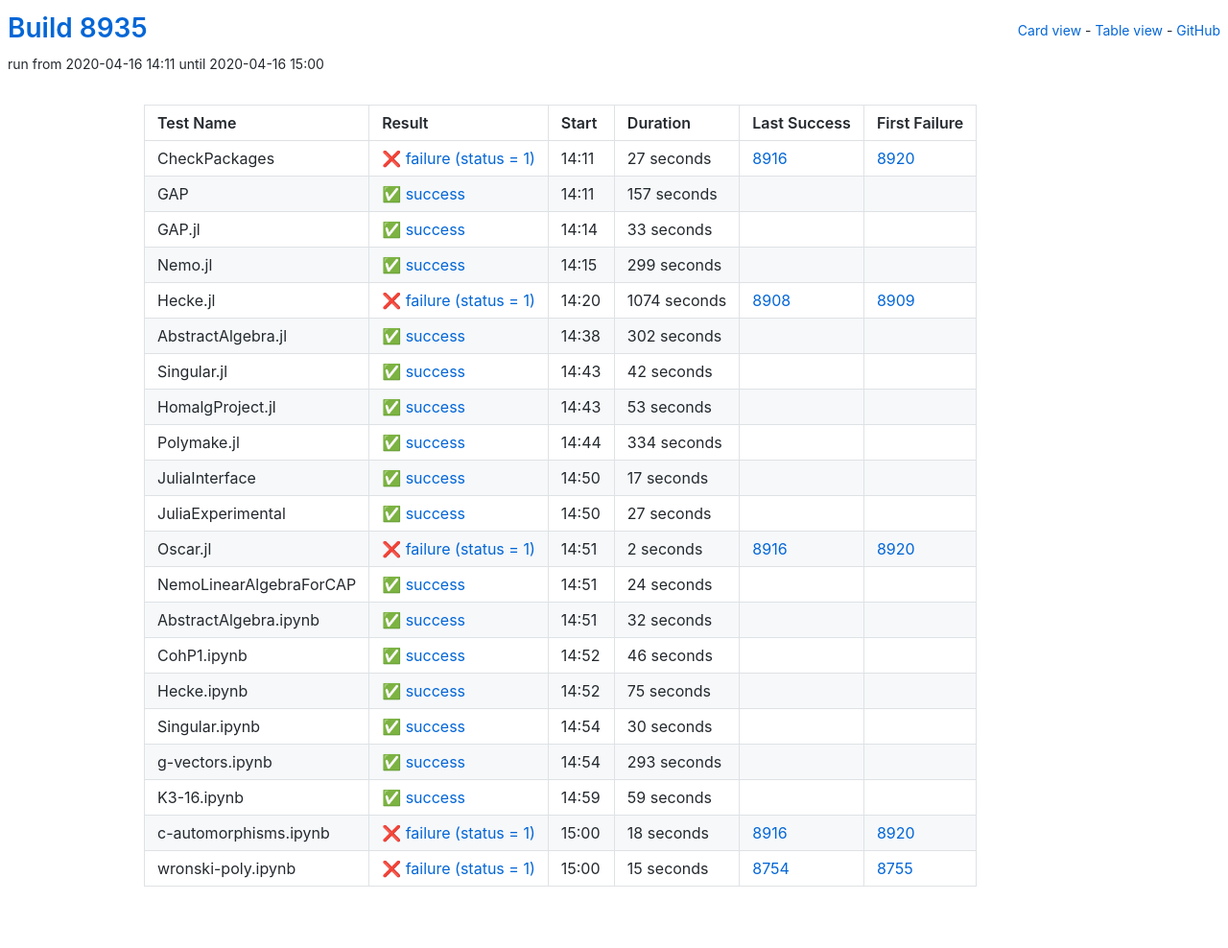
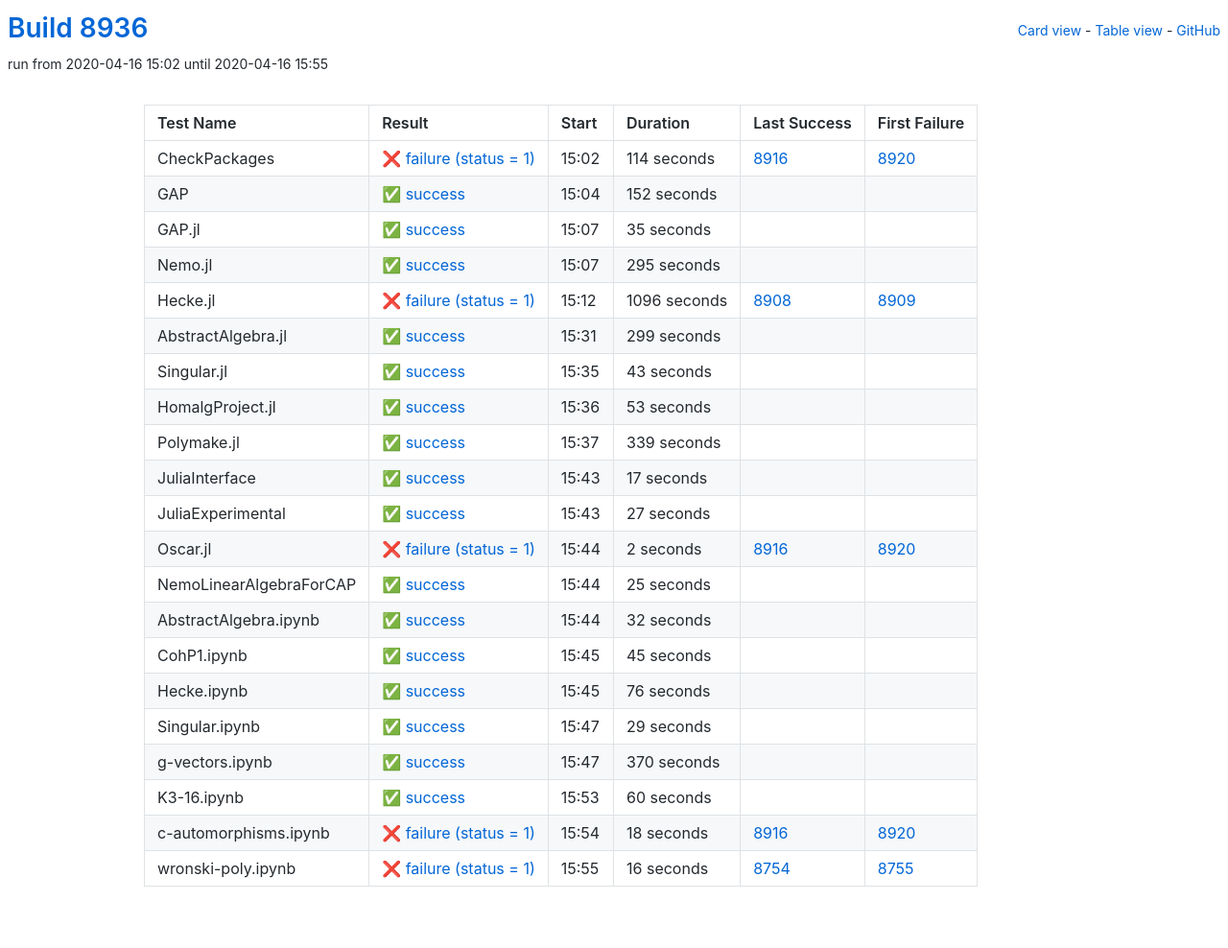
Before and after one commit to oscar-system/oscar-ci-status, a Jekyll site: the page built from table.html, in a window 1280 px wide. Shown: the whole page at 96% size. Built offline with Jekyll 4.4.1, drawn with Linux system fonts in a browser that asks for light colours.

Commit message:
Build 8936

```diff
--- a/_data/ci.yml
+++ b/_data/ci.yml
@@ -1,82 +1,82 @@
-build: 8935
-build_url: https://oscarci.mathematik.uni-kl.de/job/oscar/8935/
+build: 8936
+build_url: https://oscarci.mathematik.uni-kl.de/job/oscar/8936/
 job: oscar
 tests:
-- duration: 27
+- duration: 114
   exitcode: 1
   first_failure: 8920
   first_failure_url: https://oscarci.mathematik.uni-kl.de/job/oscar/8920/
   last_success: 8916
   last_success_url: https://oscarci.mathematik.uni-kl.de/job/oscar/8916/
-  log: https://oscarci.mathematik.uni-kl.de/job/oscar/8935/artifact/logs/build-8935/CheckPackages.log
+  log: https://oscarci.mathematik.uni-kl.de/job/oscar/8936/artifact/logs/build-8936/CheckPackages.log
   name: CheckPackages
-  start: 2020-04-16 14:11
+  start: 2020-04-16 15:02
   status: failure
   success: false
-- duration: 157
+- duration: 152
   exitcode: 0
   first_failure: false
   first_failure_url: null
   last_success: false
   last_success_url: null
-  log: https://oscarci.mathematik.uni-kl.de/job/oscar/8935/artifact/logs/build-8935/GAP.log
+  log: https://oscarci.mathematik.uni-kl.de/job/oscar/8936/artifact/logs/build-8936/GAP.log
   name: GAP
-  start: 2020-04-16 14:11
+  start: 2020-04-16 15:04
   status: success
   success: true
-- duration: 33
+- duration: 35
   exitcode: 0
   first_failure: false
   first_failure_url: null
   last_success: false
   last_success_url: null
-  log: https://oscarci.mathematik.uni-kl.de/job/oscar/8935/artifact/logs/build-8935/GAP.jl.log
+  log: https://oscarci.mathematik.uni-kl.de/job/oscar/8936/artifact/logs/build-8936/GAP.jl.log
   name: GAP.jl
-  start: 2020-04-16 14:14
+  start: 2020-04-16 15:07
   status: success
   success: true
+- duration: 295
+  exitcode: 0
+  first_failure: false
+  first_failure_url: null
+  last_success: false
+  last_success_url: null
+  log: https://oscarci.mathematik.uni-kl.de/job/oscar/8936/artifact/logs/build-8936/Nemo.jl.log
+  name: Nemo.jl
+  start: 2020-04-16 15:07
+  status: success
+  success: true
+- duration: 1096
+  exitcode: 1
+  first_failure: 8909
+  first_failure_url: https://oscarci.mathematik.uni-kl.de/job/oscar/8909/
+  last_success: 8908
+  last_success_url: https://oscarci.mathematik.uni-kl.de/job/oscar/8908/
+  log: https://oscarci.mathematik.uni-kl.de/job/oscar/8936/artifact/logs/build-8936/Hecke.jl.log
+  name: Hecke.jl
+  start: 2020-04-16 15:12
+  status: failure
+  success: false
 - duration: 299
   exitcode: 0
   first_failure: false
   first_failure_url: null
   last_success: false
   last_success_url: null
-  log: https://oscarci.mathematik.uni-kl.de/job/oscar/8935/artifact/logs/build-8935/Nemo.jl.log
-  name: Nemo.jl
-  start: 2020-04-16 14:15
+  log: https://oscarci.mathematik.uni-kl.de/job/oscar/8936/artifact/logs/build-8936/AbstractAlgebra.jl.log
+  name: AbstractAlgebra.jl
+  start: 2020-04-16 15:31
   status: success
   success: true
-- duration: 1074
-  exitcode: 1
-  first_failure: 8909
-  first_failure_url: https://oscarci.mathematik.uni-kl.de/job/oscar/8909/
-  last_success: 8908
-  last_success_url: https://oscarci.mathematik.uni-kl.de/job/oscar/8908/
-  log: https://oscarci.mathematik.uni-kl.de/job/oscar/8935/artifact/logs/build-8935/Hecke.jl.log
-  name: Hecke.jl
-  start: 2020-04-16 14:20
-  status: failure
-  success: false
-- duration: 302
+- duration: 43
   exitcode: 0
   first_failure: false
   first_failure_url: null
   last_success: false
   last_success_url: null
-  log: https://oscarci.mathematik.uni-kl.de/job/oscar/8935/artifact/logs/build-8935/AbstractAlgebra.jl.log
-  name: AbstractAlgebra.jl
-  start: 2020-04-16 14:38
-  status: success
-  success: true
-- duration: 42
-  exitcode: 0
-  first_failure: false
-  first_failure_url: null
-  last_success: false
-  last_success_url: null
-  log: https://oscarci.mathematik.uni-kl.de/job/oscar/8935/artifact/logs/build-8935/Singular.jl.log
+  log: https://oscarci.mathematik.uni-kl.de/job/oscar/8936/artifact/logs/build-8936/Singular.jl.log
   name: Singular.jl
-  start: 2020-04-16 14:43
+  start: 2020-04-16 15:35
   status: success
   success: true
 - duration: 53
@@ -85,20 +85,20 @@
   first_failure_url: null
   last_success: false
   last_success_url: null
-  log: https://oscarci.mathematik.uni-kl.de/job/oscar/8935/artifact/logs/build-8935/HomalgProject.jl.log
+  log: https://oscarci.mathematik.uni-kl.de/job/oscar/8936/artifact/logs/build-8936/HomalgProject.jl.log
   name: HomalgProject.jl
-  start: 2020-04-16 14:43
+  start: 2020-04-16 15:36
   status: success
   success: true
-- duration: 334
+- duration: 339
   exitcode: 0
   first_failure: false
   first_failure_url: null
   last_success: false
   last_success_url: null
-  log: https://oscarci.mathematik.uni-kl.de/job/oscar/8935/artifact/logs/build-8935/Polymake.jl.log
+  log: https://oscarci.mathematik.uni-kl.de/job/oscar/8936/artifact/logs/build-8936/Polymake.jl.log
   name: Polymake.jl
-  start: 2020-04-16 14:44
+  start: 2020-04-16 15:37
   status: success
   success: true
 - duration: 17
@@ -107,9 +107,9 @@
   first_failure_url: null
   last_success: false
   last_success_url: null
-  log: https://oscarci.mathematik.uni-kl.de/job/oscar/8935/artifact/logs/build-8935/JuliaInterface.log
+  log: https://oscarci.mathematik.uni-kl.de/job/oscar/8936/artifact/logs/build-8936/JuliaInterface.log
   name: JuliaInterface
-  start: 2020-04-16 14:50
+  start: 2020-04-16 15:43
   status: success
   success: true
 - duration: 27
@@ -118,9 +118,9 @@
   first_failure_url: null
   last_success: false
   last_success_url: null
-  log: https://oscarci.mathematik.uni-kl.de/job/oscar/8935/artifact/logs/build-8935/JuliaExperimental.log
+  log: https://oscarci.mathematik.uni-kl.de/job/oscar/8936/artifact/logs/build-8936/JuliaExperimental.log
   name: JuliaExperimental
-  start: 2020-04-16 14:50
+  start: 2020-04-16 15:43
   status: success
   success: true
 - duration: 2
@@ -129,20 +129,20 @@
   first_failure_url: https://oscarci.mathematik.uni-kl.de/job/oscar/8920/
   last_success: 8916
   last_success_url: https://oscarci.mathematik.uni-kl.de/job/oscar/8916/
-  log: https://oscarci.mathematik.uni-kl.de/job/oscar/8935/artifact/logs/build-8935/Oscar.jl.log
+  log: https://oscarci.mathematik.uni-kl.de/job/oscar/8936/artifact/logs/build-8936/Oscar.jl.log
   name: Oscar.jl
-  start: 2020-04-16 14:51
+  start: 2020-04-16 15:44
   status: failure
   success: false
-- duration: 24
+- duration: 25
   exitcode: 0
   first_failure: false
   first_failure_url: null
   last_success: false
   last_success_url: null
-  log: https://oscarci.mathematik.uni-kl.de/job/oscar/8935/artifact/logs/build-8935/NemoLinearAlgebraForCAP.log
+  log: https://oscarci.mathematik.uni-kl.de/job/oscar/8936/artifact/logs/build-8936/NemoLinearAlgebraForCAP.log
   name: NemoLinearAlgebraForCAP
-  start: 2020-04-16 14:51
+  start: 2020-04-16 15:44
   status: success
   success: true
 - duration: 32
@@ -151,64 +151,64 @@
   first_failure_url: null
   last_success: false
   last_success_url: null
-  log: https://oscarci.mathematik.uni-kl.de/job/oscar/8935/artifact/logs/build-8935/AbstractAlgebra.ipynb.log
+  log: https://oscarci.mathematik.uni-kl.de/job/oscar/8936/artifact/logs/build-8936/AbstractAlgebra.ipynb.log
   name: AbstractAlgebra.ipynb
-  start: 2020-04-16 14:51
+  start: 2020-04-16 15:44
   status: success
   success: true
-- duration: 46
+- duration: 45
   exitcode: 0
   first_failure: false
   first_failure_url: null
   last_success: false
   last_success_url: null
-  log: https://oscarci.mathematik.uni-kl.de/job/oscar/8935/artifact/logs/build-8935/CohP1.ipynb.log
+  log: https://oscarci.mathematik.uni-kl.de/job/oscar/8936/artifact/logs/build-8936/CohP1.ipynb.log
   name: CohP1.ipynb
-  start: 2020-04-16 14:52
+  start: 2020-04-16 15:45
   status: success
   success: true
-- duration: 75
+- duration: 76
   exitcode: 0
   first_failure: false
   first_failure_url: null
   last_success: false
   last_success_url: null
-  log: https://oscarci.mathematik.uni-kl.de/job/oscar/8935/artifact/logs/build-8935/Hecke.ipynb.log
+  log: https://oscarci.mathematik.uni-kl.de/job/oscar/8936/artifact/logs/build-8936/Hecke.ipynb.log
   name: Hecke.ipynb
-  start: 2020-04-16 14:52
+  start: 2020-04-16 15:45
   status: success
   success: true
-- duration: 30
+- duration: 29
   exitcode: 0
   first_failure: false
   first_failure_url: null
   last_success: false
   last_success_url: null
-  log: https://oscarci.mathematik.uni-kl.de/job/oscar/8935/artifact/logs/build-8935/Singular.ipynb.log
+  log: https://oscarci.mathematik.uni-kl.de/job/oscar/8936/artifact/logs/build-8936/Singular.ipynb.log
   name: Singular.ipynb
-  start: 2020-04-16 14:54
+  start: 2020-04-16 15:47
   status: success
   success: true
-- duration: 293
+- duration: 370
   exitcode: 0
   first_failure: false
   first_failure_url: null
   last_success: false
   last_success_url: null
-  log: https://oscarci.mathematik.uni-kl.de/job/oscar/8935/artifact/logs/build-8935/g-vectors.ipynb.log
+  log: https://oscarci.mathematik.uni-kl.de/job/oscar/8936/artifact/logs/build-8936/g-vectors.ipynb.log
   name: g-vectors.ipynb
-  start: 2020-04-16 14:54
+  start: 2020-04-16 15:47
   status: success
   success: true
-- duration: 59
+- duration: 60
   exitcode: 0
   first_failure: false
   first_failure_url: null
   last_success: false
   last_success_url: null
-  log: https://oscarci.mathematik.uni-kl.de/job/oscar/8935/artifact/logs/build-8935/K3-16.ipynb.log
+  log: https://oscarci.mathematik.uni-kl.de/job/oscar/8936/artifact/logs/build-8936/K3-16.ipynb.log
   name: K3-16.ipynb
-  start: 2020-04-16 14:59
+  start: 2020-04-16 15:53
   status: success
   success: true
 - duration: 18
@@ -217,19 +217,19 @@
   first_failure_url: https://oscarci.mathematik.uni-kl.de/job/oscar/8920/
   last_success: 8916
   last_success_url: https://oscarci.mathematik.uni-kl.de/job/oscar/8916/
-  log: https://oscarci.mathematik.uni-kl.de/job/oscar/8935/artifact/logs/build-8935/c-automorphisms.ipynb.log
+  log: https://oscarci.mathematik.uni-kl.de/job/oscar/8936/artifact/logs/build-8936/c-automorphisms.ipynb.log
   name: c-automorphisms.ipynb
-  start: 2020-04-16 15:00
+  start: 2020-04-16 15:54
   status: failure
   success: false
-- duration: 15
+- duration: 16
   exitcode: 1
   first_failure: 8755
   first_failure_url: https://oscarci.mathematik.uni-kl.de/job/oscar/8755/
   last_success: 8754
   last_success_url: https://oscarci.mathematik.uni-kl.de/job/oscar/8754/
-  log: https://oscarci.mathematik.uni-kl.de/job/oscar/8935/artifact/logs/build-8935/wronski-poly.ipynb.log
+  log: https://oscarci.mathematik.uni-kl.de/job/oscar/8936/artifact/logs/build-8936/wronski-poly.ipynb.log
   name: wronski-poly.ipynb
-  start: 2020-04-16 15:00
+  start: 2020-04-16 15:55
   status: failure
   success: false
```
Also changed, not shown: README.md.
